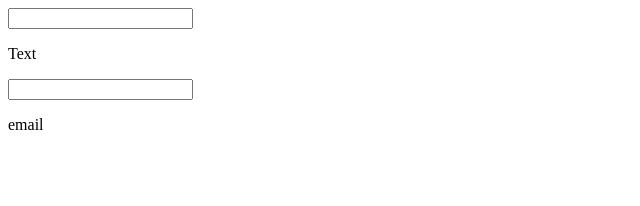
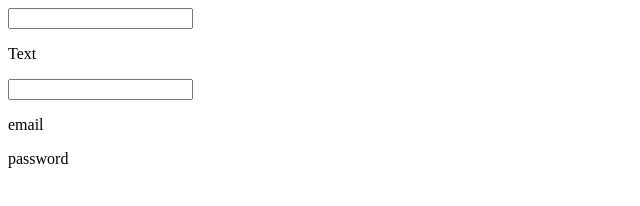
Before and after one commit to seleneartemis/test, a plain HTML site: page index.html in a window 1280 px wide. Shown: the full height of the page, 0-640 px from the left. Drawn offline with Linux system fonts and the light colour scheme.

Commit message:
add field

```diff
--- a/index.html
+++ b/index.html
@@ -8,6 +8,7 @@
 			<p>Text</p>
 			<input = "email">
 			<p>email</p>
+			<p> password</p>
 
 		</form>
 	</body>
```
